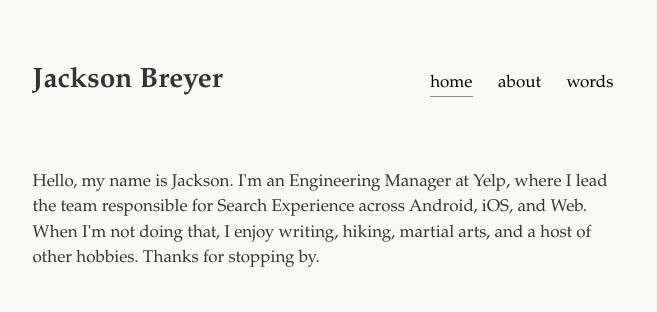
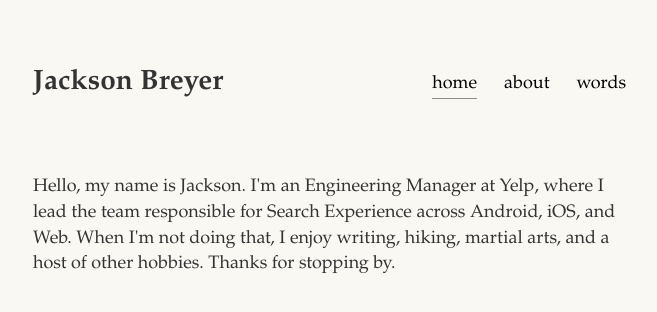
Before and after one commit to breyerjs/jacksonbreyer, a Next.js app: page / in a window 1280 px wide. Shown: the top 312 px of the page, without its empty margins (310-967 px from the left). Built offline with nearby package versions, Linux system fonts and the light colour scheme.

Commit message:
Increase font size from 17=>18 and reduce max-width to compensate

```diff
--- a/pages/_app.scss
+++ b/pages/_app.scss
@@ -15,8 +15,8 @@ html, body {
     font-family: "Iowan Old Style","Palatino Linotype","Palatino", "Charter","Book Antiqua","Palatino LT STD",serif;
 
     font-kerning: auto;
-    line-height: 1.5;
-    font-size: 17px;
+    line-height: 1.43;
+    font-size: 18px;
     color: #333333;
     background-color: #F9F8F3;
     -webkit-font-smoothing: antialiased;
--- a/pages/components/shared/Layout/Layout.module.scss
+++ b/pages/components/shared/Layout/Layout.module.scss
@@ -2,7 +2,7 @@
     padding-left: 5em;
     padding-right: 5em;
     padding-bottom: 2em;
-    max-width: 35em; // 1 em is about 0.5 chars. 66 chars per line is recommended for single-column formats
+    max-width: 33em; // 1 em is about 0.5 chars. 66 chars per line is recommended for single-column formats
     margin: auto;
     text-align: left;
 
```
